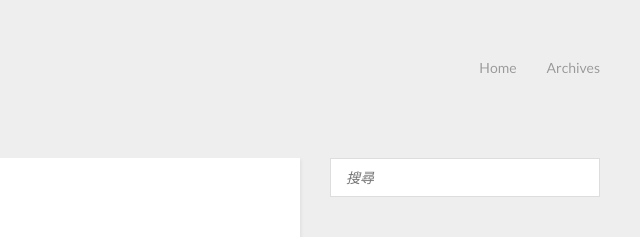
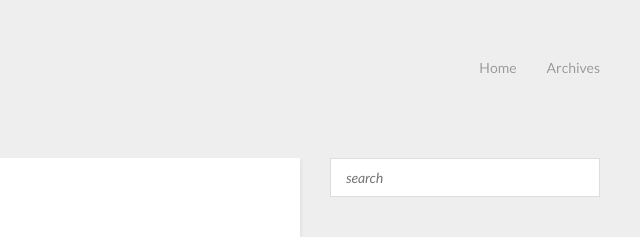
Before and after one commit to liarnose/liarnose.github.io, a plain HTML site: page 2015/07/22/hello-world/index.html in a window 1280 px wide. Shown: the top 237 px of the page, 640-1280 px from the left. Drawn offline with nearby package versions, Linux system fonts and the light colour scheme.

Commit message:
Site updated: 2015-07-22 17:06:53

```diff
--- a/2015/07/22/hello-world/index.html
+++ b/2015/07/22/hello-world/index.html
@@ -125,7 +125,7 @@
     <aside id="sidebar" class="alignright">
   <div class="search">
   <form action="//google.com/search" method="get" accept-charset="utf-8">
-    <input type="search" name="q" results="0" placeholder="搜尋">
+    <input type="search" name="q" results="0" placeholder="search">
     <input type="hidden" name="q" value="site:liarnose.github.io">
   </form>
 </div>
```
Also changed, not shown: 2015/07/22/test/index.html (+1 -1 lines), archives/2015/07/index.html (+1 -1 lines), archives/2015/index.html (+1 -1 lines), archives/index.html (+1 -1 lines), index.html (+1 -1 lines).
